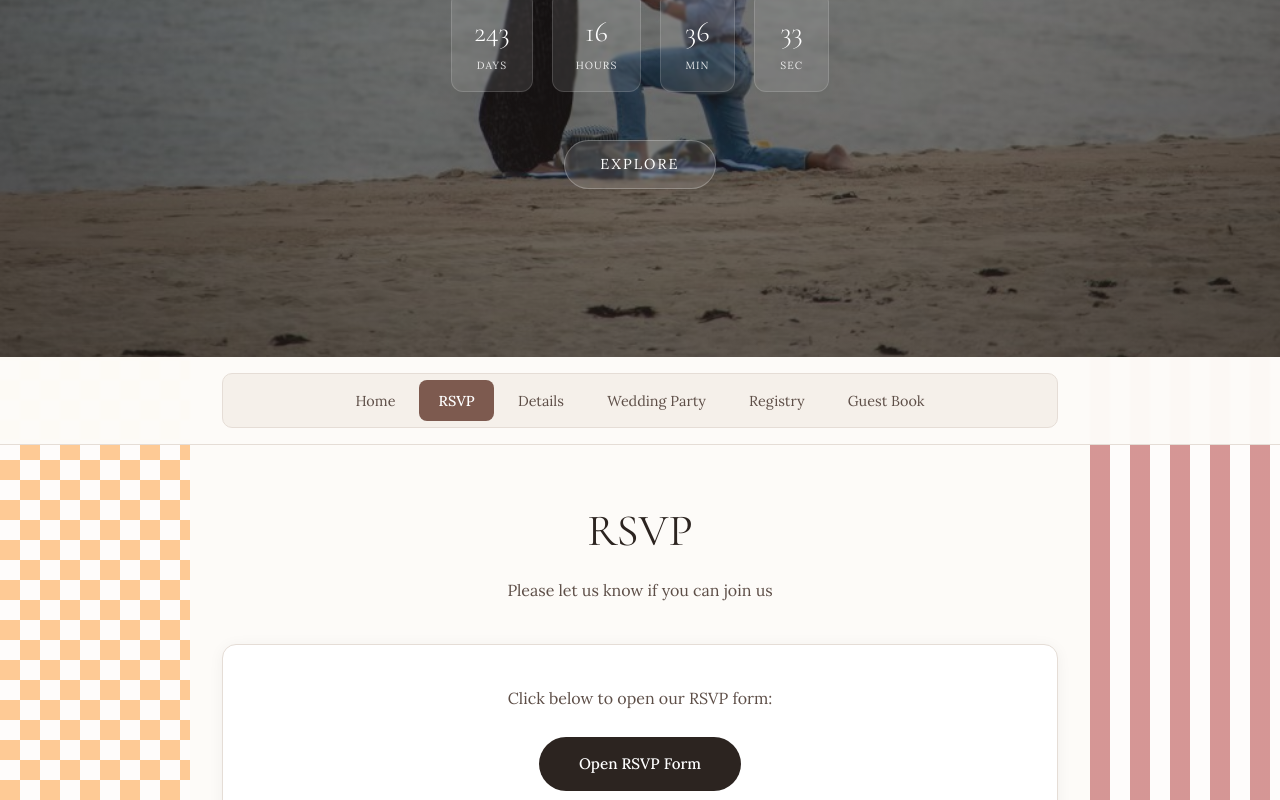
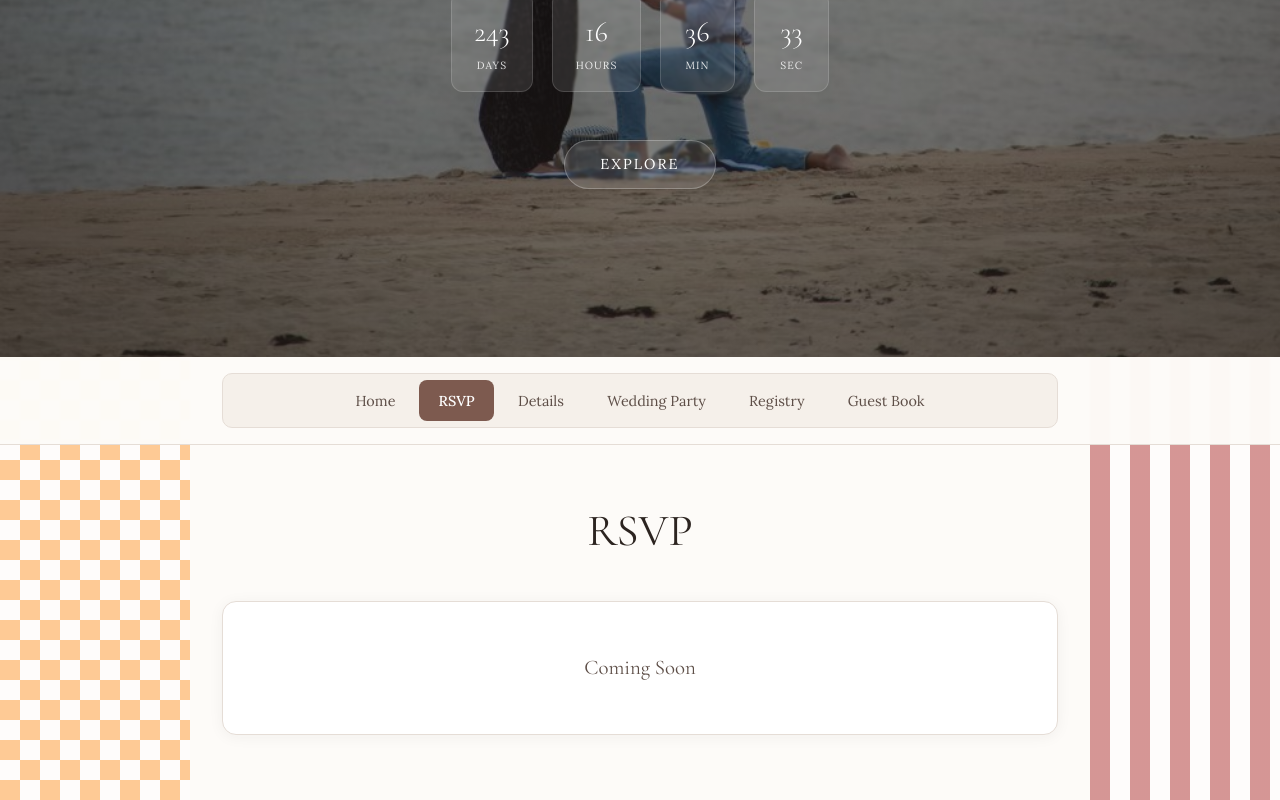
Before and after one commit to jbenr/wedding-site, a React (Vite) app: page / in a window 1280 px wide. Both pictures are taken after a click on the button "RSVP". Shown: the part 443-1243 px from the top of the page. Built offline with nearby package versions, Linux system fonts and the light colour scheme.

Commit message:
rsvp toggle

```diff
--- a/src/App.jsx
+++ b/src/App.jsx
@@ -47,6 +47,9 @@ const addisonPhotos = globToArray(import.meta.glob("./assets/addison/*", { eager
 const lilyPhotos = globToArray(import.meta.glob("./assets/lily/*", { eager: true }));
 const mariaPhotos = globToArray(import.meta.glob("./assets/maria/*", { eager: true }));
 const maddiePhotos = globToArray(import.meta.glob("./assets/maddie/*", { eager: true }));
+
+// Toggle RSVP form visibility (set to true when invites are sent)
+const RSVP_ENABLED = false;
 
 // COLORS
 const COLORS = {
@@ -716,6 +719,21 @@ function MainTab({ photoBuckets, buttonCount, handleButtonClick, downloadCalenda
    ============================================ */
 
 function RSVPTab({ isMobile }) {
+  if (!RSVP_ENABLED) {
+    return (
+      <>
+        <h2 style={{ textAlign: "center", fontSize: isMobile ? "2rem" : "2.8rem", marginBottom: "0.5rem", fontFamily: "'Cormorant Garamond', serif", fontWeight: 400, color: COLORS.darkText }}>
+          RSVP
+        </h2>
+        <div style={{ background: COLORS.cardBg, padding: isMobile ? "2rem" : "3rem", borderRadius: 14, textAlign: "center", boxShadow: "0 2px 15px rgba(44,36,32,0.05)", border: `1px solid ${COLORS.border}`, marginTop: "2rem" }}>
+          <p style={{ fontSize: "1.3rem", color: COLORS.mediumText, fontFamily: "'Cormorant Garamond', serif", fontWeight: 400 }}>
+            Coming Soon
+          </p>
+        </div>
+      </>
+    );
+  }
+
   return (
     <>
       <h2 style={{ textAlign: "center", fontSize: isMobile ? "2rem" : "2.8rem", marginBottom: "0.5rem", fontFamily: "'Cormorant Garamond', serif", fontWeight: 400, color: COLORS.darkText }}>
```
